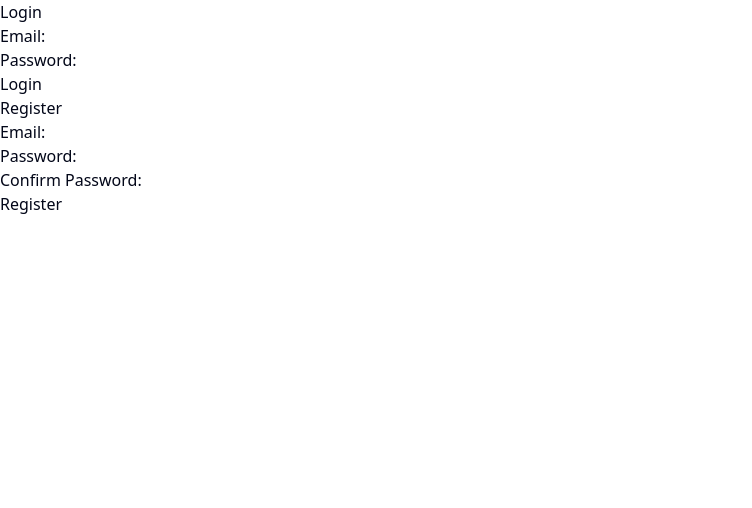
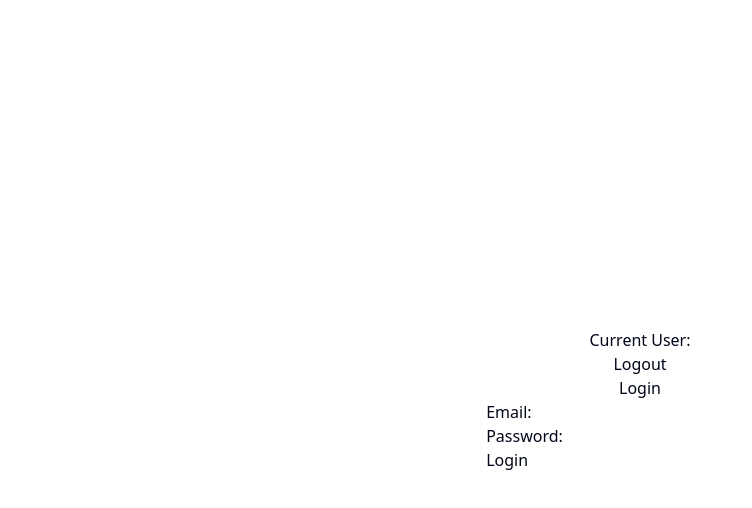
Before and after one commit to HenriqueSFernandes/CherryPick, a Next.js app in the folder cherrypick-fe/: page /login in a window 1280 px wide. Shown: the top 508 px of the page, without its empty margins (0-752 px from the left). Built offline with nearby package versions, Linux system fonts and the light colour scheme; no server answers.

Commit message:
feat: account get

```diff
--- a/cherrypick-fe/src/app/login/page.tsx
+++ b/cherrypick-fe/src/app/login/page.tsx
@@ -1,27 +1,34 @@
 "use client";
 
-import { login, register } from "@/lib/Authenticator";
+import { login, logout } from "@/lib/Authenticator";
+import { useState } from "react";
 
 export default function LoginPage() {
+  const [currentUser, setCurrentUser] = useState("");
+
   const handleLogin = async (event: React.FormEvent) => {
     event.preventDefault();
     const formData = new FormData(event.currentTarget as HTMLFormElement);
     const username = formData.get("email") as string;
     const password = formData.get("password") as string;
-		await login(username, password);
+    const newUsername = await login(username, password);
+    if (!newUsername) {
+      alert("Login failed");
+      return;
+    }
+    setCurrentUser(newUsername);
   };
 
-	const handleRegister = async (event: React.FormEvent) => {
-		event.preventDefault();
-		const formData = new FormData(event.currentTarget as HTMLFormElement);
-		const username = formData.get("email") as string;
-		const password = formData.get("password") as string;
-		const confirmPassword = formData.get("confirm-password") as string;
-		await register(username, password, confirmPassword);
+  const handleLogout = async () => {
+    await logout();
+    setCurrentUser("");
   };
 
   return (
-		<div>
+    <div className="flex flex-col items-center justify-center min-h-screen">
+      <p>Current User: {currentUser}</p>
+      <button onClick={handleLogout}>Logout</button>
+
       <h1>Login</h1>
       <form onSubmit={handleLogin}>
         <div>
@@ -34,27 +41,6 @@ export default function LoginPage() {
         </div>
         <button type="submit">Login</button>
       </form>
-
-			<h1>Register</h1>
-			<form onSubmit={handleRegister}>
-				<div>
-					<label htmlFor="email">Email:</label>
-					<input type="email" id="email" name="email" />
-				</div>
-				<div>
-					<label htmlFor="password">Password:</label>
-					<input type="password" id="password" name="password" />
-				</div>
-				<div>
-					<label htmlFor="confirm-password">Confirm Password:</label>
-					<input
-						type="password"
-						id="confirm-password"
-						name="confirm-password"
-					/>
-				</div>
-				<button type="submit">Register</button>
-			</form>
     </div>
   );
 }
--- a/cherrypick-fe/src/lib/Authenticator.ts
+++ b/cherrypick-fe/src/lib/Authenticator.ts
@@ -13,10 +13,10 @@ export const register = async (
   const account = new Account(client);
   const promise = account.create(ID.unique(), email, password);
   promise.then(
-		function(response) {
+    function (response) {
       console.log(response);
     },
-		function(error) {
+    function (error) {
       console.log(error);
     },
   );
@@ -25,12 +25,17 @@ export const register = async (
 export const login = async (email: string, password: string) => {
   const account = new Account(client);
   const promise = account.createEmailPasswordSession(email, password);
-	promise.then(
-		function(response) {
-			console.log(response);
+  return await promise.then(
+    async function () {
+      return (await account.get()).name;
     },
-		function(error) {
+    function (error) {
       console.log(error);
     },
   );
 };
+
+export const logout = async () => {
+  const account = new Account(client);
+  await account.deleteSession("current");
+};
```
Lines whose indentation alone changed are shown as unchanged.
